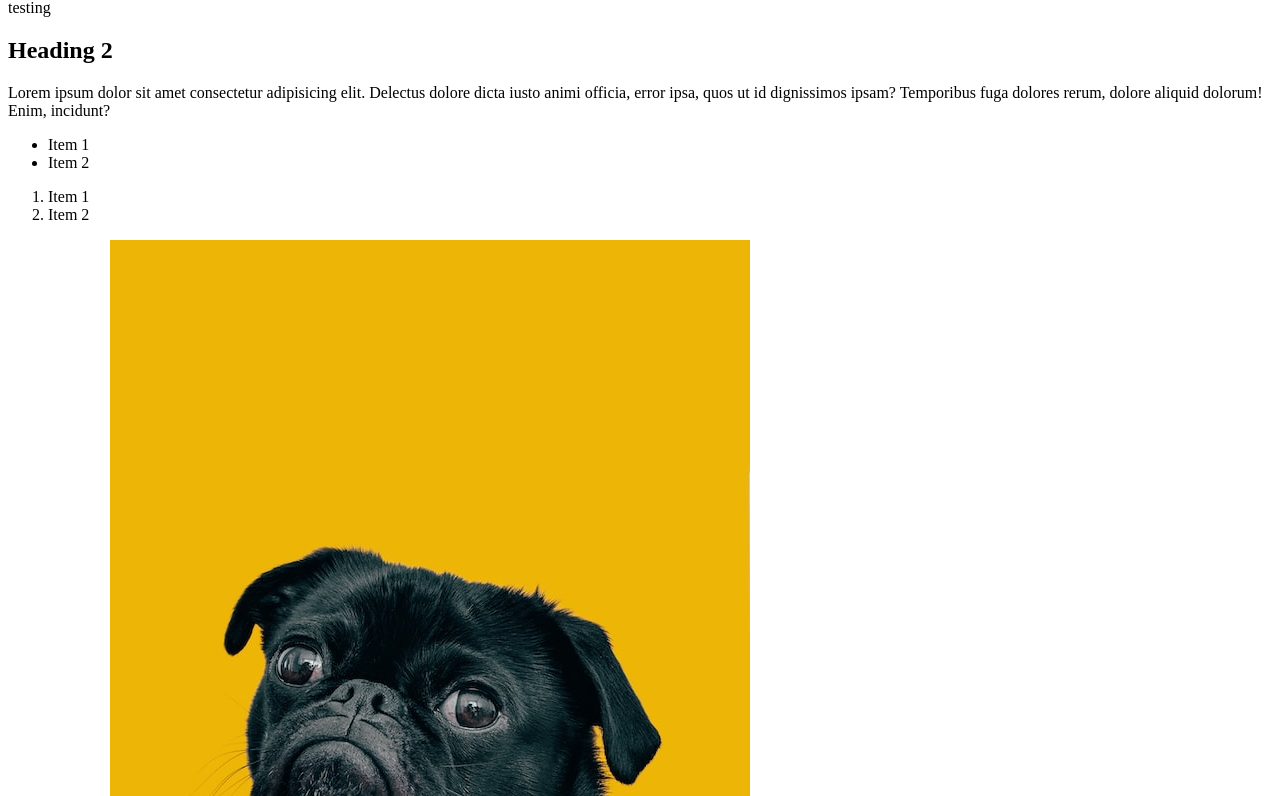
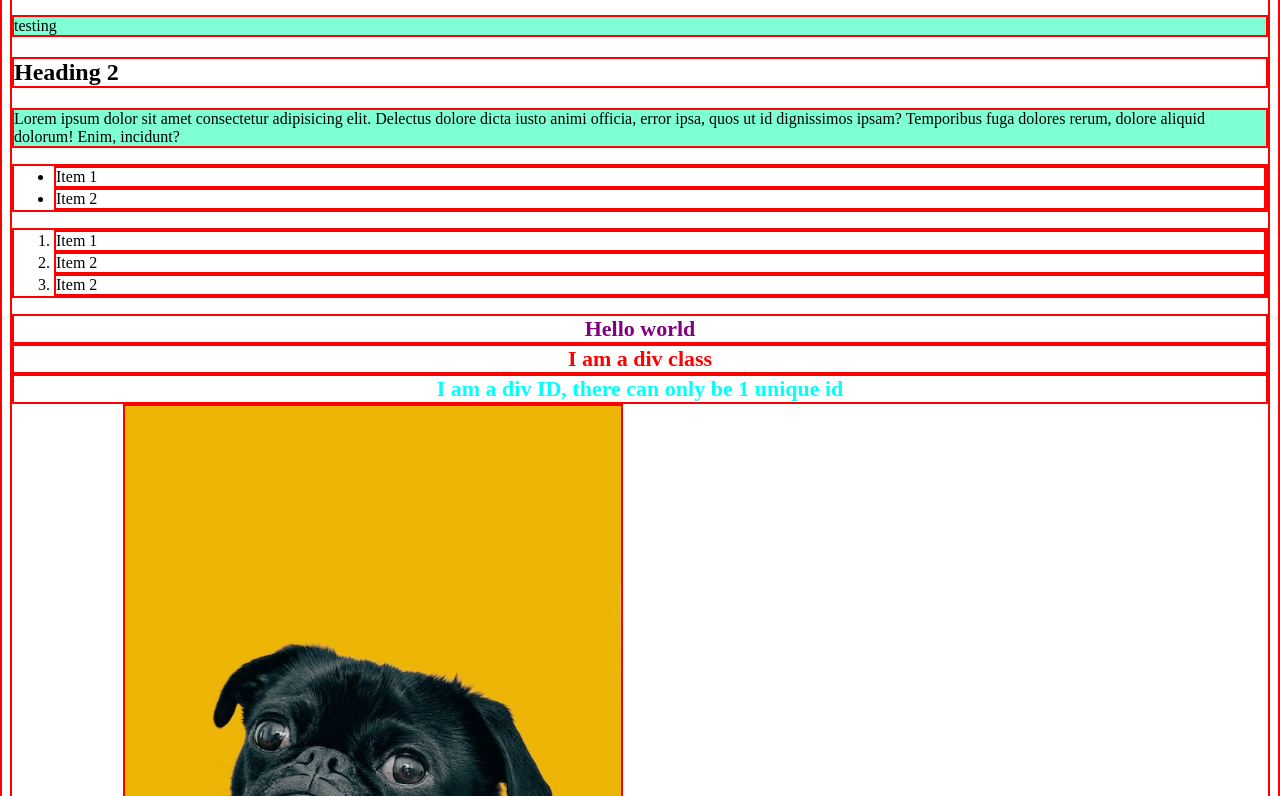
Before and after one commit to xyzcv979/the-odin-project, a plain HTML site: page index.html in a window 1280 px wide. Shown: the part 81-877 px from the top of the page. Drawn offline with Linux system fonts and the light colour scheme.

Commit message:
Update readme

```diff
--- a/index.html
+++ b/index.html
@@ -4,6 +4,7 @@
     <meta charset="UTF-8">
     <meta name="viewport" content="width=device-width, initial-scale=1.0">
     <title>Document</title>
+    <link rel="stylesheet" href="styles.css"/>
 </head>
 <body>
     <!-- headers and paragraphs -->
@@ -22,7 +23,12 @@
     <ol>
         <li>Item 1</li>
         <li>Item 2</li>
+        <li>Item 2</li>
     </ol>
+
+    <div>Hello world</div>
+    <div class="div-class">I am a div class</div>
+    <div id="div-id">I am a div ID, there can only be 1 unique id</div>
 
     <!-- anchor tag -->
     <a href="https://www.theodinproject.com/about" target="_blank" rel="noopener noreferrer">click me</a>
--- /dev/null
+++ b/styles.css
@@ -0,0 +1,47 @@
+* {
+    border: 2px solid red;
+    /* Alternaitve box model
+    sets it so that combined width/height = the
+    values set to width/height.
+    Including margins, paddings, borders */
+    box-sizing: border-box;
+}
+div {
+    color:purple;
+    font-family: "Times New Roman", sans-serif;
+    font-size: 22px;
+    font-weight: bold;
+    text-align: center;
+}
+
+.div-class {
+    color:red
+}
+
+/* Div ids are accessed via # instead of . */
+#div-id{
+    color:aqua
+}
+
+p{
+    color: black;
+    background-color: aquamarine;
+}
+
+/* Selectors can be chained as a list */
+/* div class="subsection header" */
+/* p class="subsection preview" */
+.subsection.header{
+    color:black
+}
+.subsection.preview{
+    color:blue
+}
+
+img {
+    /* good idea to explicitly state height and width
+    this is to reserve space on page until image loads
+    otherwise can cause drastic shift of other content */
+    height: auto;
+    width: 500px;
+}
```
Also changed, not shown: 1 other file.
